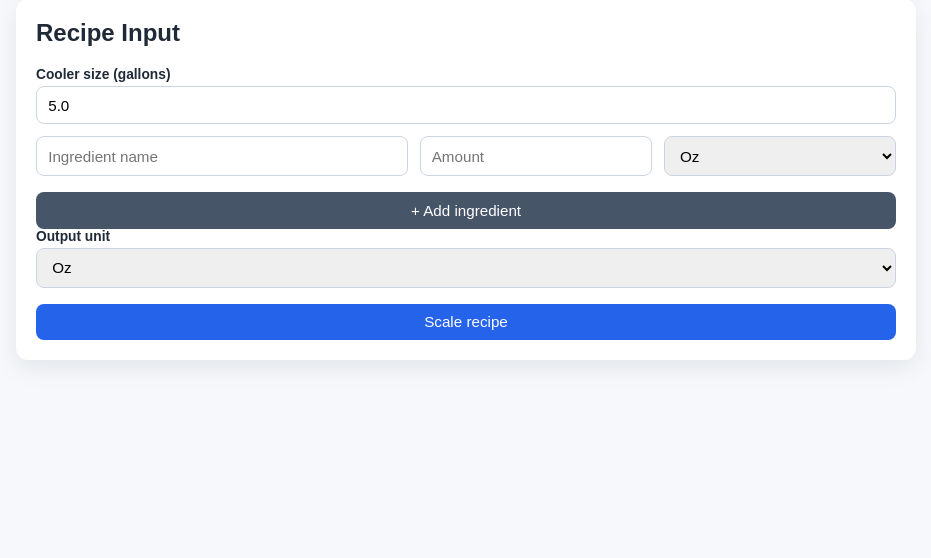
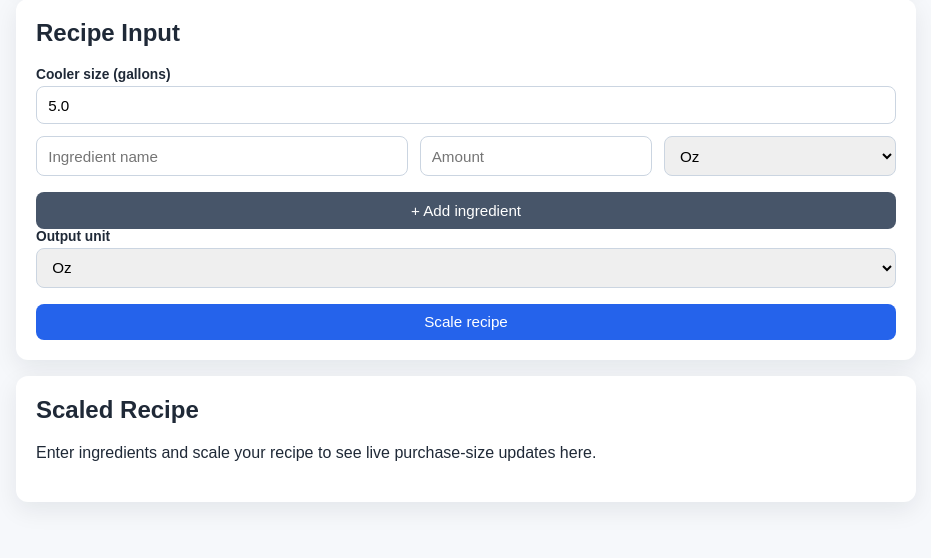
Before and after one commit to robolague/drinkulator, a Flask app: page / in a window 1280 px wide. Shown: the part 483-1041 px from the top of the page, without its empty margins (174-1105 px from the left). Before the commit the page ends 846 px from the top, so only its background shows below. Run offline with Flask 3, Linux system fonts and the light colour scheme.

Commit message:
Enable live purchase-size updates without Apply button (#6)
* Add HTMX live purchase-size updates

Co-authored-by: Rob Olague <robolague@users.noreply.github.com>

* Polish live update flow and tests

Co-authored-by: Rob Olague <robolague@users.noreply.github.com>

---------

Co-authored-by: Cursor Agent <cursoragent@cursor.com>

```diff
--- a/main.py
+++ b/main.py
@@ -447,6 +447,119 @@ def calculate_scaled_recipe_with_purchase_suggestions(
     )
 
 
+def build_scale_payload_from_rows(
+    ingredient_rows: list[dict[str, str]],
+    output_unit: str,
+    default_purchase_unit: str,
+    cooler_gallons_input: str,
+    recipe_url: str,
+    selected_purchase_units: dict[str, str] | None = None,
+) -> tuple[
+    list[dict[str, str]],
+    list[dict[str, Any]],
+    list[str],
+    str,
+    str,
+    str,
+    str,
+]:
+    errors: list[str] = []
+    selected_purchase_units = selected_purchase_units or {}
+
+    cooler_gallons = parse_amount(cooler_gallons_input)
+    if cooler_gallons is None or cooler_gallons <= 0:
+        errors.append("Cooler size must be a number greater than zero.")
+        cooler_gallons = DEFAULT_COOLER_GALLONS
+
+    parsed_ingredients, parsing_errors = parse_ingredients(ingredient_rows)
+    errors.extend(parsing_errors)
+    if not parsed_ingredients:
+        errors.append("Add at least one valid ingredient.")
+
+    total_ml = sum(item["amount_ml"] for item in parsed_ingredients)
+    if parsed_ingredients and total_ml <= 0:
+        errors.append("Total ingredient volume must be greater than zero.")
+
+    results: list[dict[str, Any]] = []
+    if not errors:
+        selected_purchase_units_for_recipe: dict[str, str] = {}
+        for index, ingredient in enumerate(parsed_ingredients, start=1):
+            slug = make_ingredient_slug(ingredient["name"], index)
+            submitted_purchase_unit = selected_purchase_units.get(slug, "").strip()
+            if submitted_purchase_unit:
+                selected_purchase_units_for_recipe[slug] = submitted_purchase_unit
+        results = calculate_scaled_recipe_with_purchase_options(
+            parsed_ingredients,
+            output_unit,
+            selected_purchase_units=selected_purchase_units_for_recipe,
+            default_purchase_unit=default_purchase_unit,
+            target_ml=cooler_gallons * UNIT_TO_ML["gallons"],
+        )
+
+    return (
+        ingredient_rows,
+        results,
+        errors,
+        output_unit,
+        default_purchase_unit,
+        recipe_url,
+        cooler_gallons_input,
+    )
+
+
+def build_scale_payload_from_request(
+    form_data: Any,
+) -> tuple[
+    list[dict[str, str]],
+    list[dict[str, Any]],
+    list[str],
+    str,
+    str,
+    str,
+    str,
+]:
+    output_unit = normalize_unit(form_data.get("output_unit", "oz")) or "oz"
+    default_purchase_unit = form_data.get(
+        "default_purchase_unit",
+        DEFAULT_PURCHASE_UNIT,
+    ).strip()
+    if not any(item["unit"] == default_purchase_unit for item in PURCHASE_SIZE_PRESETS):
+        default_purchase_unit = DEFAULT_PURCHASE_UNIT
+
+    recipe_url = form_data.get("recipe_url", "").strip()
+    cooler_gallons_input = form_data.get(
+        "cooler_gallons",
+        str(DEFAULT_COOLER_GALLONS),
+    ).strip()
+
+    names = form_data.getlist("name")
+    amounts = form_data.getlist("amount")
+    units = form_data.getlist("unit")
+    ingredient_rows: list[dict[str, str]] = []
+    for name, amount_raw, unit_raw in zip(names, amounts, units):
+        ingredient_rows.append(
+            {
+                "name": name,
+                "amount": amount_raw,
+                "unit": normalize_unit(unit_raw or "oz") or "oz",
+            }
+        )
+
+    selected_purchase_units = {
+        key.removeprefix("purchase_unit_"): value
+        for key, value in form_data.items()
+        if key.startswith("purchase_unit_")
+    }
+    return build_scale_payload_from_rows(
+        ingredient_rows=ingredient_rows,
+        output_unit=output_unit,
+        default_purchase_unit=default_purchase_unit,
+        cooler_gallons_input=cooler_gallons_input,
+        recipe_url=recipe_url,
+        selected_purchase_units=selected_purchase_units,
+    )
+
+
 @app.route("/", methods=["GET", "POST"])
 def index() -> str:
     errors: list[str] = []
@@ -484,48 +597,36 @@ def index() -> str:
             else:
                 try:
                     ingredient_rows = import_ingredient_rows_from_url(recipe_url)
+                    (
+                        ingredient_rows,
+                        results,
+                        scale_errors,
+                        output_unit,
+                        default_purchase_unit,
+                        recipe_url,
+                        cooler_gallons_input,
+                    ) = build_scale_payload_from_rows(
+                        ingredient_rows=ingredient_rows,
+                        output_unit=output_unit,
+                        default_purchase_unit=default_purchase_unit,
+                        cooler_gallons_input=cooler_gallons_input,
+                        recipe_url=recipe_url,
+                    )
+                    errors.extend(scale_errors)
                 except ValueError as exc:
                     errors.append(str(exc))
                     ingredient_rows = [{"name": "", "amount": "", "unit": "oz"}]
         else:
-            names = request.form.getlist("name")
-            amounts = request.form.getlist("amount")
-            units = request.form.getlist("unit")
-            ingredient_rows = []
-            for name, amount_raw, unit_raw in zip(names, amounts, units):
-                ingredient_rows.append(
-                    {
-                        "name": name,
-                        "amount": amount_raw,
-                        "unit": normalize_unit(unit_raw or "oz") or "oz",
-                    }
-                )
-
-        parsed_ingredients, parsing_errors = parse_ingredients(ingredient_rows)
-        errors.extend(parsing_errors)
-        if not parsed_ingredients:
-            errors.append("Add at least one valid ingredient.")
-
-        total_ml = sum(item["amount_ml"] for item in parsed_ingredients)
-        if parsed_ingredients and total_ml <= 0:
-            errors.append("Total ingredient volume must be greater than zero.")
-
-        if not errors:
-            selected_purchase_units: dict[str, str] = {}
-            for index, ingredient in enumerate(parsed_ingredients, start=1):
-                slug = make_ingredient_slug(ingredient["name"], index)
-                submitted_purchase_unit = request.form.get(
-                    f"purchase_unit_{slug}", ""
-                ).strip()
-                if submitted_purchase_unit:
-                    selected_purchase_units[slug] = submitted_purchase_unit
-            results = calculate_scaled_recipe_with_purchase_options(
-                parsed_ingredients,
+            (
+                ingredient_rows,
+                results,
+                scale_errors,
                 output_unit,
-                selected_purchase_units=selected_purchase_units,
-                default_purchase_unit=default_purchase_unit,
-                target_ml=cooler_gallons * UNIT_TO_ML["gallons"],
-            )
+                default_purchase_unit,
+                recipe_url,
+                cooler_gallons_input,
+            ) = build_scale_payload_from_request(request.form)
+            errors.extend(scale_errors)
 
     return render_template(
         "index.html",
@@ -543,5 +644,30 @@ def index() -> str:
     )
 
 
+@app.route("/scale-results", methods=["POST"])
+def scale_results() -> str:
+    (
+        ingredient_rows,
+        results,
+        errors,
+        output_unit,
+        default_purchase_unit,
+        recipe_url,
+        cooler_gallons_input,
+    ) = build_scale_payload_from_request(request.form)
+
+    return render_template(
+        "_scaled_results.html",
+        errors=errors,
+        ingredient_rows=ingredient_rows,
+        output_unit=output_unit,
+        default_purchase_unit=default_purchase_unit,
+        recipe_url=recipe_url,
+        cooler_gallons_input=cooler_gallons_input,
+        results=results,
+        unit_labels=UNIT_LABELS,
+    )
+
+
 if __name__ == "__main__":
     app.run(debug=True)
--- /dev/null
+++ b/templates/_scaled_results.html
@@ -0,0 +1,78 @@
+<section class="card" id="scaled-recipe-results">
+    {% if errors %}
+    <h2>Fix these issues</h2>
+    <ul class="result-errors">
+        {% for error in errors %}
+        <li>{{ error }}</li>
+        {% endfor %}
+    </ul>
+    {% elif results %}
+    <h2>Scaled Recipe</h2>
+    <ul class="results">
+        {% for item in results %}
+        <li>
+            <div class="result-main">
+                <span>{{ item.name }}</span>
+                <strong>{{ item.amount }} {{ unit_labels[output_unit] }}</strong>
+            </div>
+            {% if item.purchase_count and item.purchase_label and item.purchase_options %}
+            <form
+                method="post"
+                class="purchase-row"
+                hx-post="/scale-results"
+                hx-target="#scaled-recipe-results"
+                hx-swap="outerHTML"
+            >
+                {% for row in ingredient_rows %}
+                <input type="hidden" name="name" value="{{ row.name }}">
+                <input type="hidden" name="amount" value="{{ row.amount }}">
+                <input type="hidden" name="unit" value="{{ row.unit }}">
+                {% endfor %}
+                <input type="hidden" name="cooler_gallons" value="{{ cooler_gallons_input }}">
+                <input type="hidden" name="output_unit" value="{{ output_unit }}">
+                <input type="hidden" name="default_purchase_unit" value="{{ default_purchase_unit }}">
+                {% if recipe_url %}
+                <input type="hidden" name="recipe_url" value="{{ recipe_url }}">
+                {% endif %}
+
+                {% for result_item in results %}
+                {% if result_item.slug != item.slug %}
+                <input type="hidden" name="purchase_unit_{{ result_item.slug }}" value="{{ result_item.purchase_unit }}">
+                {% endif %}
+                {% endfor %}
+
+                <label class="purchase-hints" for="purchase_{{ item.slug }}">
+                    Buy as:
+                    <span class="purchase-count">{{ item.purchase_count }}</span> x
+                </label>
+                <select
+                    id="purchase_{{ item.slug }}"
+                    name="purchase_unit_{{ item.slug }}"
+                    class="purchase-option-select"
+                    hx-trigger="change"
+                    hx-post="/scale-results"
+                    hx-target="#scaled-recipe-results"
+                    hx-swap="outerHTML"
+                    hx-include="closest form"
+                >
+                    {% for option in item.purchase_options %}
+                    <option
+                        value="{{ option.unit }}"
+                        data-label="{{ option.label }}"
+                        data-size-ml="{{ option.size_ml }}"
+                        {% if option.unit == item.purchase_unit %}selected{% endif %}
+                    >
+                        {{ option.label }}
+                    </option>
+                    {% endfor %}
+                </select>
+            </form>
+            {% endif %}
+        </li>
+        {% endfor %}
+    </ul>
+    {% else %}
+    <h2>Scaled Recipe</h2>
+    <p>Enter ingredients and scale your recipe to see live purchase-size updates here.</p>
+    {% endif %}
+</section>
--- a/templates/index.html
+++ b/templates/index.html
@@ -5,22 +5,12 @@
     <meta name="viewport" content="width=device-width, initial-scale=1">
     <title>Drink Calculator</title>
     <link rel="stylesheet" href="{{ url_for('static', filename='styles.css') }}">
+    <script src="https://unpkg.com/htmx.org@2.0.4"></script>
 </head>
 <body>
 <main class="container">
     <h1>Drink Calculator</h1>
     <p class="subtitle">Scale your recipe to fill a cooler (defaults to {{ target_gallons }} gallons).</p>
-
-    {% if errors %}
-    <section class="card errors">
-        <h2>Fix these issues</h2>
-        <ul>
-            {% for error in errors %}
-            <li>{{ error }}</li>
-            {% endfor %}
-        </ul>
-    </section>
-    {% endif %}
 
     <section class="card">
         <h2>Import from recipe URL</h2>
@@ -85,65 +75,9 @@
         </form>
     </section>
 
-    {% if results %}
-    <section class="card">
-        <h2>Scaled Recipe</h2>
-        <ul class="results">
-            {% for item in results %}
-            <li>
-                <div class="result-main">
-                    <span>{{ item.name }}</span>
-                    <strong>{{ item.amount }} {{ unit_labels[output_unit] }}</strong>
-                </div>
-                {% if item.purchase_count and item.purchase_label and item.purchase_options %}
-                <form method="post" class="purchase-row">
-                    {% for row in ingredient_rows %}
-                    <input type="hidden" name="name" value="{{ row.name }}">
-                    <input type="hidden" name="amount" value="{{ row.amount }}">
-                    <input type="hidden" name="unit" value="{{ row.unit }}">
-                    {% endfor %}
-                    <input type="hidden" name="cooler_gallons" value="{{ cooler_gallons_input }}">
-                    <input type="hidden" name="output_unit" value="{{ output_unit }}">
-                    <input type="hidden" name="default_purchase_unit" value="{{ default_purchase_unit }}">
-                    <input type="hidden" name="action" value="scale">
-                    {% if recipe_url %}
-                    <input type="hidden" name="recipe_url" value="{{ recipe_url }}">
-                    {% endif %}
-
-                    {% for result_item in results %}
-                    {% if result_item.slug != item.slug %}
-                    <input type="hidden" name="purchase_unit_{{ result_item.slug }}" value="{{ result_item.purchase_unit }}">
-                    {% endif %}
-                    {% endfor %}
-
-                    <label class="purchase-hints" for="purchase_{{ item.slug }}">
-                        Buy as:
-                        <span class="purchase-count">{{ item.purchase_count }}</span> x
-                    </label>
-                    <select
-                        id="purchase_{{ item.slug }}"
-                        name="purchase_unit_{{ item.slug }}"
-                        class="purchase-option-select"
-                    >
-                        {% for option in item.purchase_options %}
-                        <option
-                            value="{{ option.unit }}"
-                            data-label="{{ option.label }}"
-                            data-size-ml="{{ option.size_ml }}"
-                            {% if option.unit == item.purchase_unit %}selected{% endif %}
-                        >
-                            {{ option.label }}
-                        </option>
-                        {% endfor %}
-                    </select>
-                    <button type="submit" class="secondary purchase-apply">Apply</button>
-                </form>
-                {% endif %}
-            </li>
-            {% endfor %}
-        </ul>
+    <section id="scaled-results-region">
+        {% include "_scaled_results.html" %}
     </section>
-    {% endif %}
 </main>
 
 <template id="ingredient-template">
```
Also changed, not shown: tests/test_main.py (+44 -0 lines).
